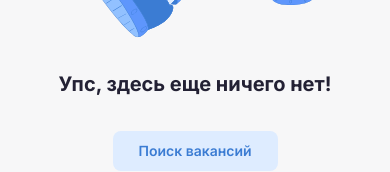
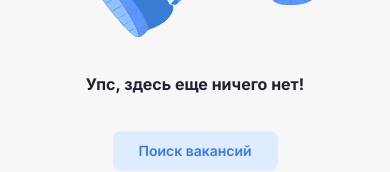
Before and after one commit to iandyone/Jobored, a Next.js app: page /favorites in a window 390 px wide. Shown: the part 456-628 px from the top of the page. Built offline with nearby package versions, Linux system fonts and the light colour scheme.

Commit message:
feat: add loading progress bar

```diff
--- a/components/layouts/app-layout.tsx
+++ b/components/layouts/app-layout.tsx
@@ -3,6 +3,7 @@ import { Inter } from "next/font/google";
 import { LayoutProps } from "@/types";
 import { useDispatchTyped } from "@/hooks/redux";
 import { closeSidesMenu } from "@/store/slices/menu-slice";
+import NextNProgress from "nextjs-progressbar";
 import Header from "../header";
 import Head from "next/head";
 
@@ -13,6 +14,7 @@ const inter = Inter({
 
 const AppLayout: FC<LayoutProps> = ({ children }) => {
   const dispatch = useDispatchTyped();
+  const progressBarConfig = { showSpinner: false };
 
   function handlerCloseMenu() {
     dispatch(closeSidesMenu());
@@ -26,6 +28,7 @@ const AppLayout: FC<LayoutProps> = ({ children }) => {
         <link rel='icon' href='/favicon.ico' />
       </Head>
       <div className={inter.className} onClick={handlerCloseMenu}>
+        <NextNProgress color='#5e96fc' height={2} startPosition={0.2} options={progressBarConfig} />
         <Header />
         {children}
       </div>
--- a/package.json
+++ b/package.json
@@ -16,6 +16,7 @@
     "axios": "^1.3.6",
     "html-react-parser": "^3.0.16",
     "next": "13.3.1",
+    "nextjs-progressbar": "^0.0.16",
     "react": "18.2.0",
     "react-dom": "18.2.0",
     "react-paginate": "^8.2.0",
--- a/styles/favorites.module.scss
+++ b/styles/favorites.module.scss
@@ -33,8 +33,8 @@
   &__heading {
     @extend %errorHeading;
 
-    @media (max-width: 768px) {
-      font-size: 20px;
+    @media (max-width: 480px) {
+      font-size: 16px;
     }
   }
 
--- a/styles/vacancies.module.scss
+++ b/styles/vacancies.module.scss
@@ -10,8 +10,8 @@
   &__heading {
     @extend %errorHeading;
 
-    @media (max-width: 768px) {
-      font-size: 20px;
+    @media (max-width: 480px) {
+      font-size: 16px;
     }
   }
 }
--- a/styles/vacancy-page.module.scss
+++ b/styles/vacancy-page.module.scss
@@ -141,8 +141,8 @@
   &__heading {
     @extend %errorHeading;
 
-    @media (max-width: 768px) {
-      font-size: 20px;
+    @media (max-width: 480px) {
+      font-size: 16px;
     }
   }
 
```
Also changed, not shown: 1 other file (tests, documents, lock files or other folders).
